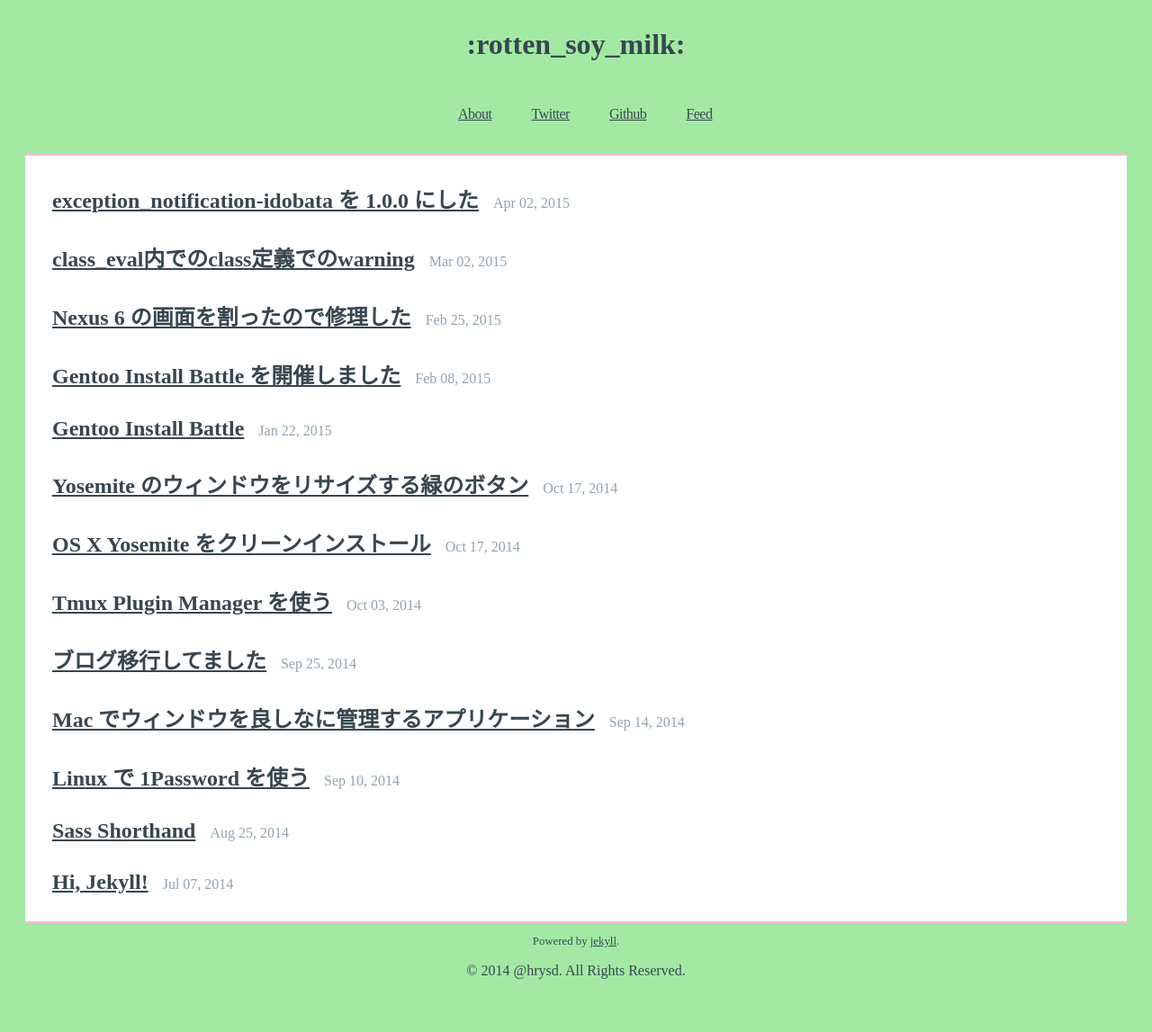
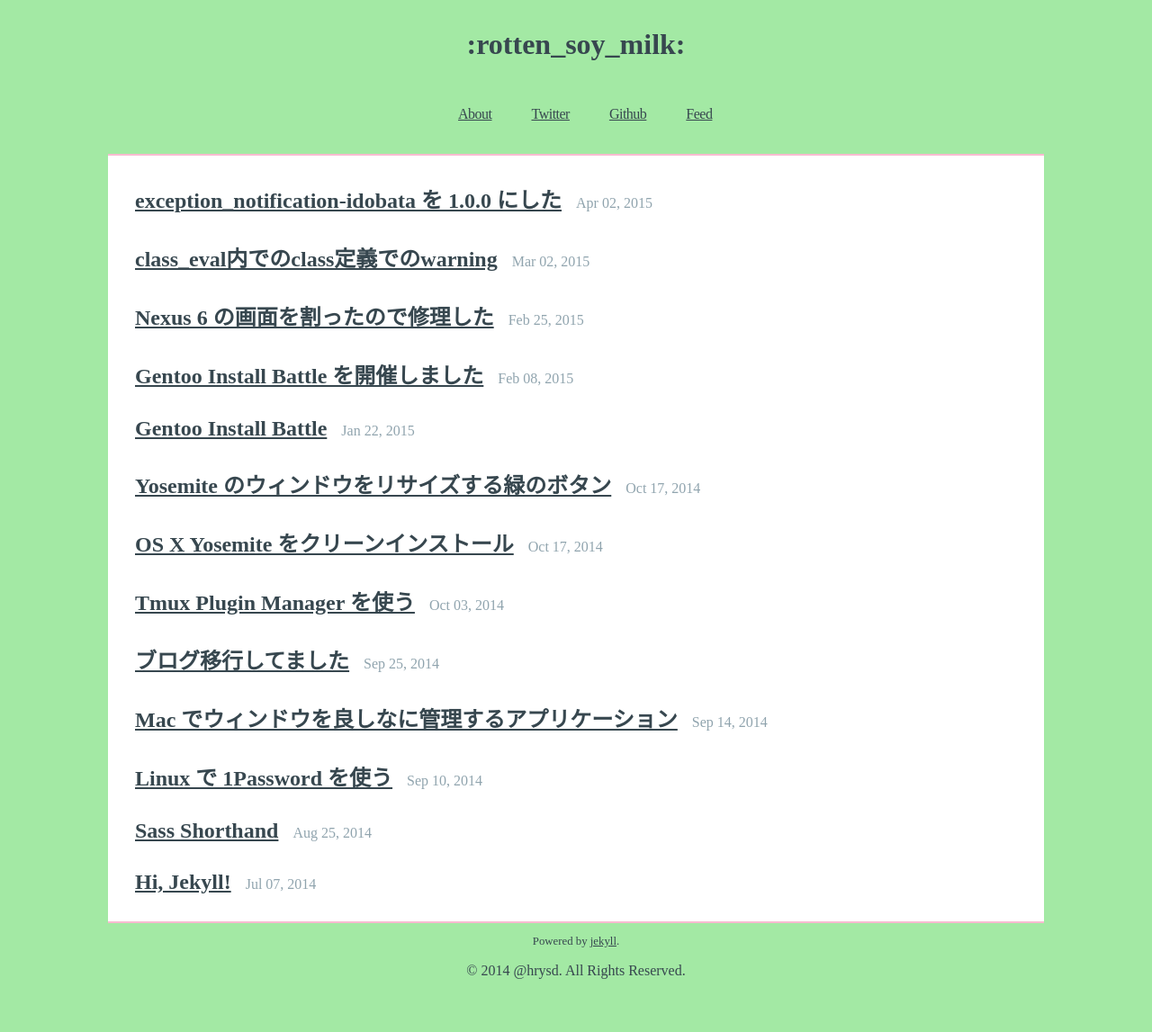
Before and after one commit to hrysd/docs.hrysd.org, a Jekyll site: the page built from index.html, in a window 1280 px wide. Shown: the whole page at 90% size. Built offline with Jekyll 4.4.1, drawn with Linux system fonts in a browser that asks for light colours; some web fonts are replaced; Markdown is read by kramdown in place of the engine named in the settings.

Commit message:
Design update

```diff
--- a/assets/stylesheets/main.sass
+++ b/assets/stylesheets/main.sass
@@ -3,7 +3,8 @@
   border-bottom: 2px solid $sub-color
   background-color: white
   padding: 30px
-  margin: 0 20px
+  margin: 0 auto
+  max-width: 980px
 
   @media screen and (max-width: $mobile)
     margin: 0px
```
